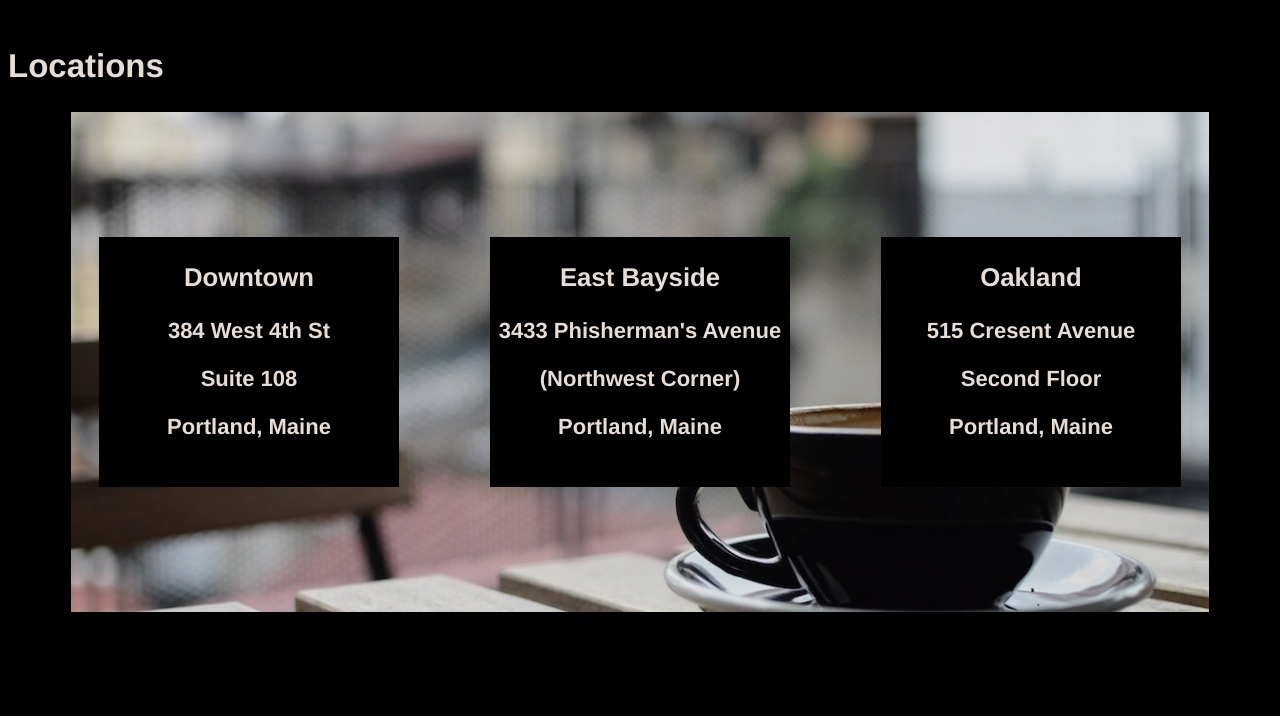
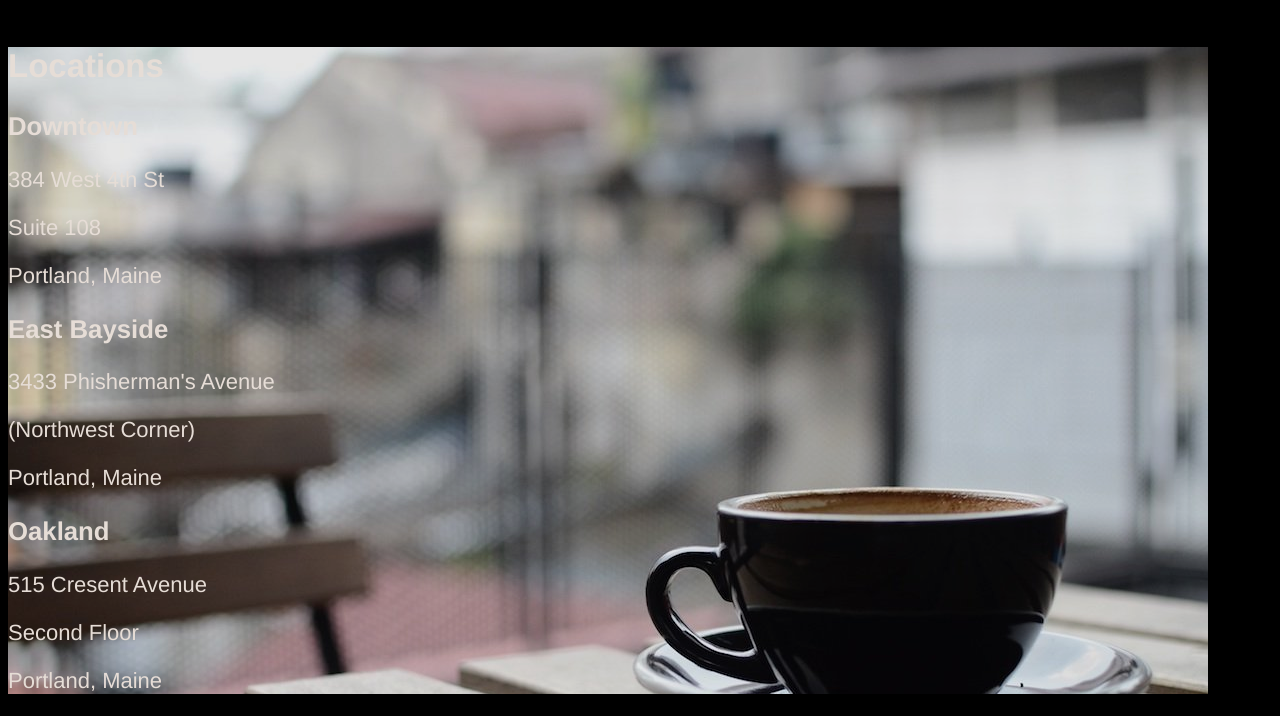
Before and after one commit to tenguterror/teaCozy-project, a plain HTML site: page index.html in a window 1280 px wide. Shown: the part 1965-2681 px from the top of the page. Before the commit the page ends 2585 px from the top, so only its background shows below. Drawn offline with Linux system fonts and the light colour scheme.

Commit message:
Restructed the locations html and a bit of css

```diff
--- a/index.html
+++ b/index.html
@@ -59,7 +59,6 @@
       <div id="locations-banner">
         <h2>Locations</h2>
       </div>
-      <div id="locations-container">
       <div id="downtown" class="locations">
         <h3>Downtown</h3>
         <p>384 West 4th St</p>
@@ -78,7 +77,6 @@
         <p>Second Floor</p>
         <P>Portland, Maine</P>
       </div>
-      </div>
     </section>
   </main>
 </body>
--- a/style.css
+++ b/style.css
@@ -99,39 +99,9 @@ figcaption {
 }
 
 /* Locations styleing */
-#loctions-section {
-  display: flex;
-}
 
-#locations-container {
-  height: 500px;
-  width: 100%;
+#locations-section {
   background-image: url(Resources/images/img-locations-background.jpg);
   background-repeat: no-repeat;
-  background-position: center;
-  background-size: 90%;
-  display: inline-flex;
-  justify-content: space-evenly;
-  align-items: center;
+  background-size: auto;
 }
-
-
-
-#locations-banner h2{
-  display: inline-flex;
-  justify-content: center;
-  text-align: center
-}
-
-.locations {
-  width: 300px;
-  height: 250px;
-  background-color: black;
-  font-weight: bold;
-  opacity: 1;
-  flex-direction: row;
-  text-align: center
-}
-.locations p {
-  margin-top: 10px;
-}
```
Lines whose indentation alone changed are shown as unchanged.
